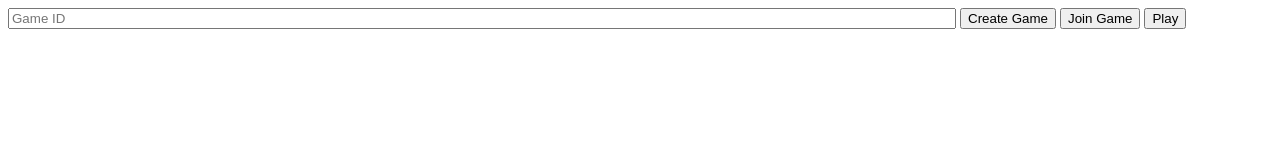
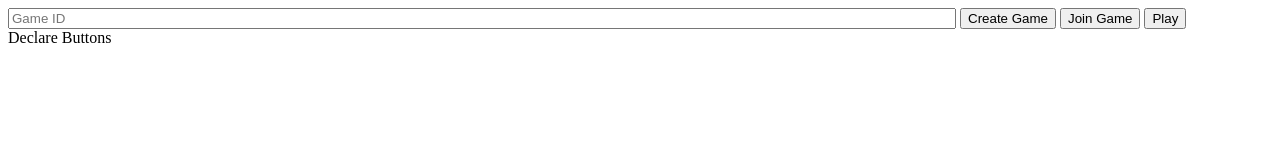
Before and after one commit to eric-qian-d/Tractor, a website: page source/pages/index.html in a window 1280 px wide. Drawn offline with nearby package versions, Linux system fonts and the light colour scheme; no server answers; files whose address does not match are found by name.

Commit message:
bug fixes

```diff
--- a/public/js/index.js
+++ b/public/js/index.js
@@ -231,6 +231,7 @@ socket.on('deal card', function(data) {
     }
     trump.push(card);
     trump.sort(function(a, b){return a.power - b.power});
+    console.log('trump looks like', trump);
     var trumpDiv = document.getElementById('trumpDiv');
     renderSuit(trump, trumpDiv)
   }
--- a/source/pages/index.html
+++ b/source/pages/index.html
@@ -9,7 +9,7 @@
     <button id = 'joinButton'>Join Game</button>
     <button id = 'playButton'>Play</button>
     <div id = 'playerInfo'>
-      <div id = 'declareInfo'> </div>
+      <div id = 'declareInfo'>Declare Buttons</div>
     </div>
 
     <div id = 'gameInfo'>
```
